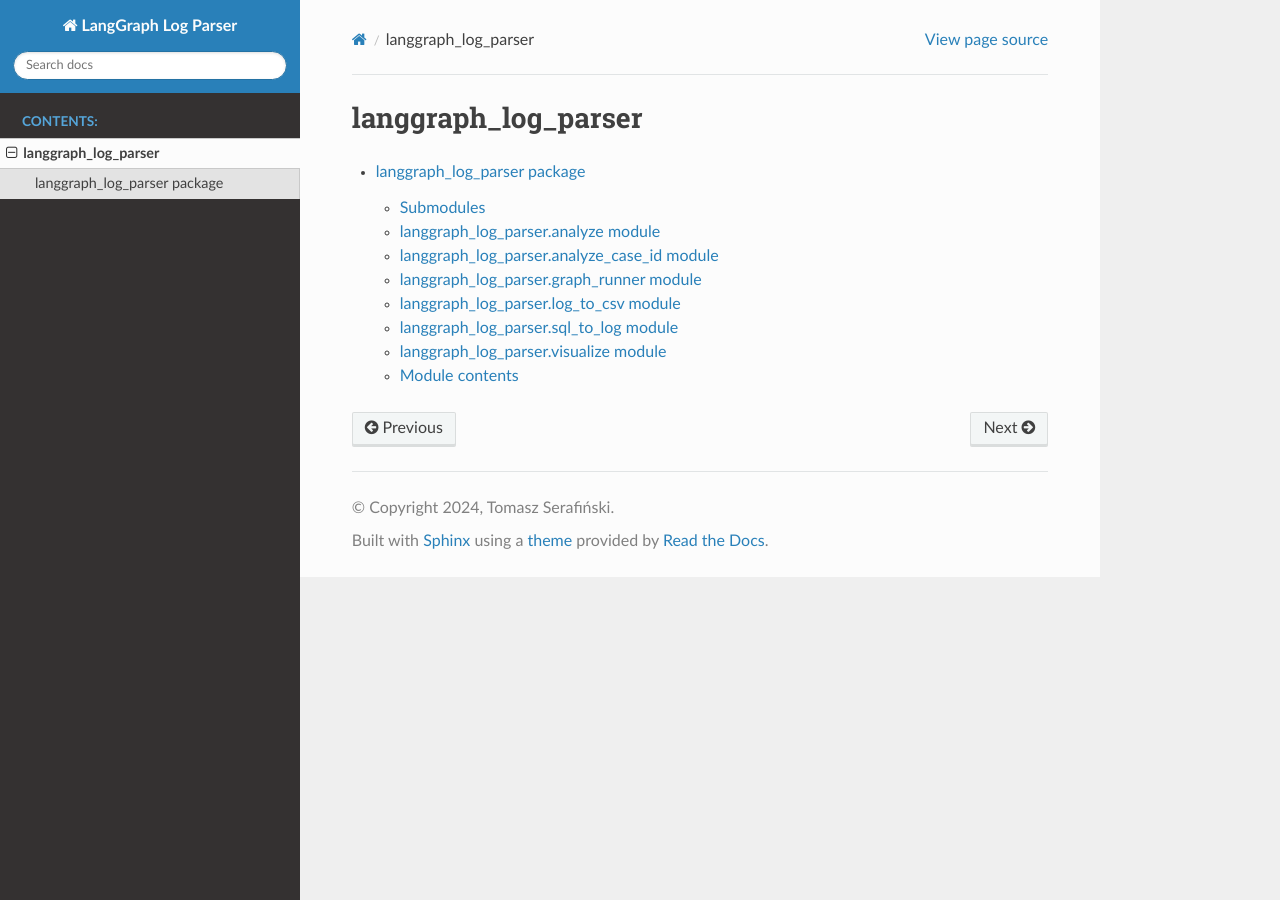
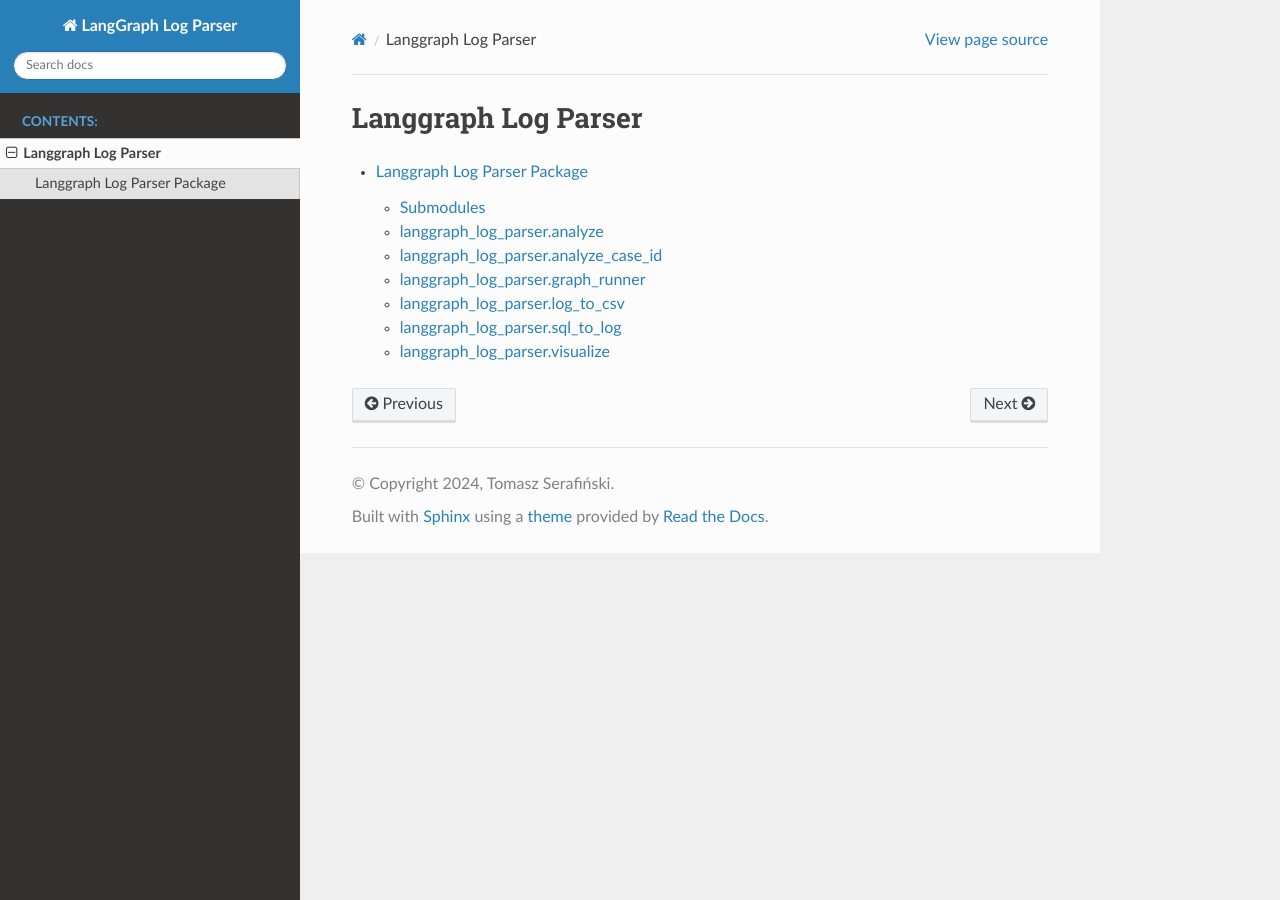
Before and after one commit to serafinski/LangGraph-Compare, a Sphinx documentation site: the page built from docs/modules.rst, in a window 1280 px wide. Built offline with Sphinx 7.4.7 and the Read the Docs theme 3.1.0, drawn with Linux system fonts in a browser that asks for light colours.

Commit message:
clean up fixes to code and documentation

```diff
--- a/docs/langgraph_log_parser.rst
+++ b/docs/langgraph_log_parser.rst
@@ -1,10 +1,10 @@
-langgraph\_log\_parser package
+Langgraph Log Parser Package
 ==============================
 
 Submodules
 ----------
 
-langgraph\_log\_parser.analyze module
+langgraph\_log\_parser.analyze
 -------------------------------------
 
 .. automodule:: langgraph_log_parser.analyze
@@ -12,7 +12,7 @@ langgraph\_log\_parser.analyze module
    :undoc-members:
    :show-inheritance:
 
-langgraph\_log\_parser.analyze\_case\_id module
+langgraph\_log\_parser.analyze\_case\_id
 -----------------------------------------------
 
 .. automodule:: langgraph_log_parser.analyze_case_id
@@ -20,7 +20,7 @@ langgraph\_log\_parser.analyze\_case\_id module
    :undoc-members:
    :show-inheritance:
 
-langgraph\_log\_parser.graph\_runner module
+langgraph\_log\_parser.graph\_runner
 -------------------------------------------
 
 .. automodule:: langgraph_log_parser.graph_runner
@@ -28,7 +28,7 @@ langgraph\_log\_parser.graph\_runner module
    :undoc-members:
    :show-inheritance:
 
-langgraph\_log\_parser.log\_to\_csv module
+langgraph\_log\_parser.log\_to\_csv
 ------------------------------------------
 
 .. automodule:: langgraph_log_parser.log_to_csv
@@ -36,7 +36,7 @@ langgraph\_log\_parser.log\_to\_csv module
    :undoc-members:
    :show-inheritance:
 
-langgraph\_log\_parser.sql\_to\_log module
+langgraph\_log\_parser.sql\_to\_log
 ------------------------------------------
 
 .. automodule:: langgraph_log_parser.sql_to_log
@@ -44,18 +44,10 @@ langgraph\_log\_parser.sql\_to\_log module
    :undoc-members:
    :show-inheritance:
 
-langgraph\_log\_parser.visualize module
+langgraph\_log\_parser.visualize
 ---------------------------------------
 
 .. automodule:: langgraph_log_parser.visualize
    :members:
    :undoc-members:
    :show-inheritance:
-
-Module contents
----------------
-
-.. automodule:: langgraph_log_parser
-   :members:
-   :undoc-members:
-   :show-inheritance:
--- a/docs/modules.rst
+++ b/docs/modules.rst
@@ -1,4 +1,4 @@
-langgraph_log_parser
+Langgraph Log Parser
 ====================
 
 .. toctree::
```
Also changed, not shown: 3 other files.
